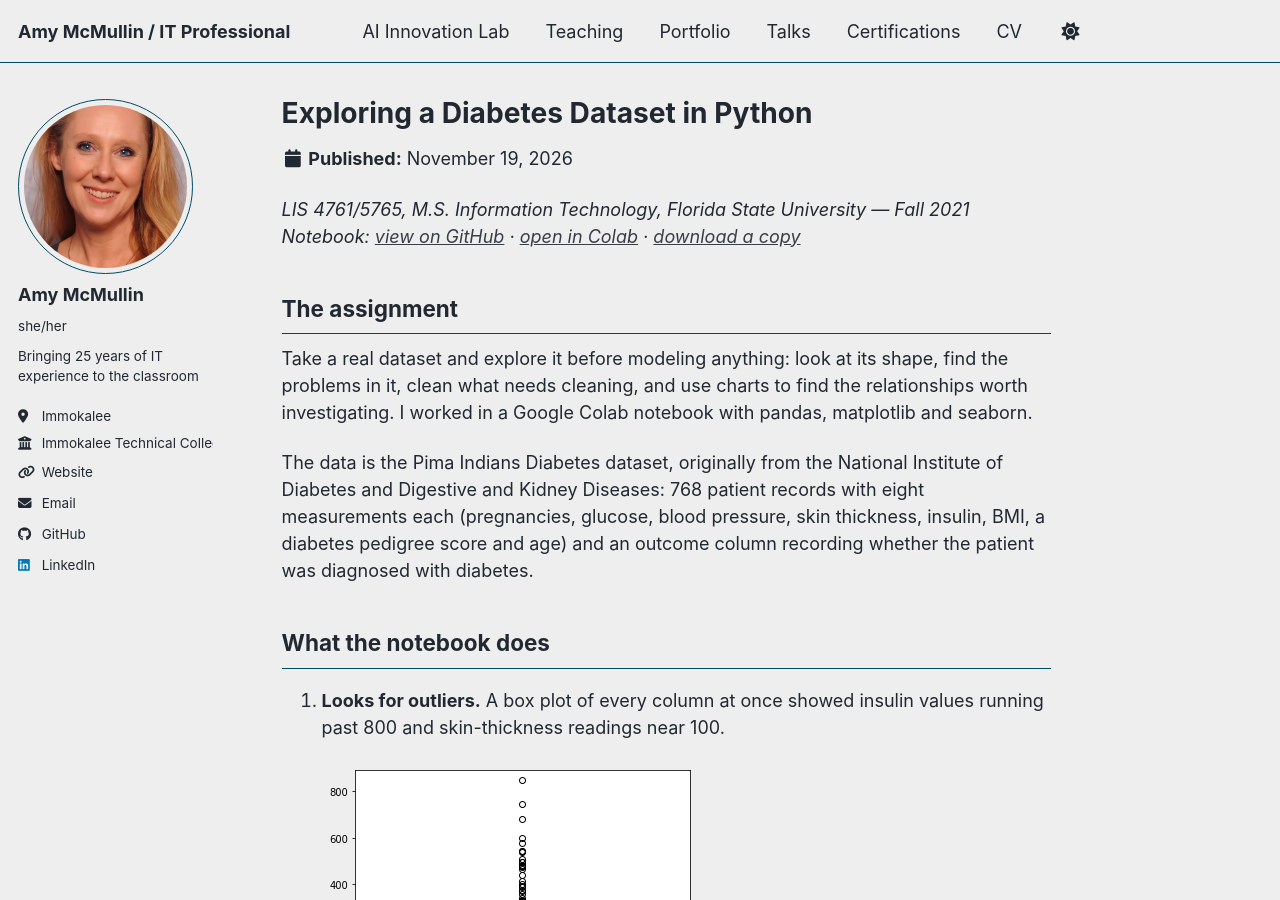
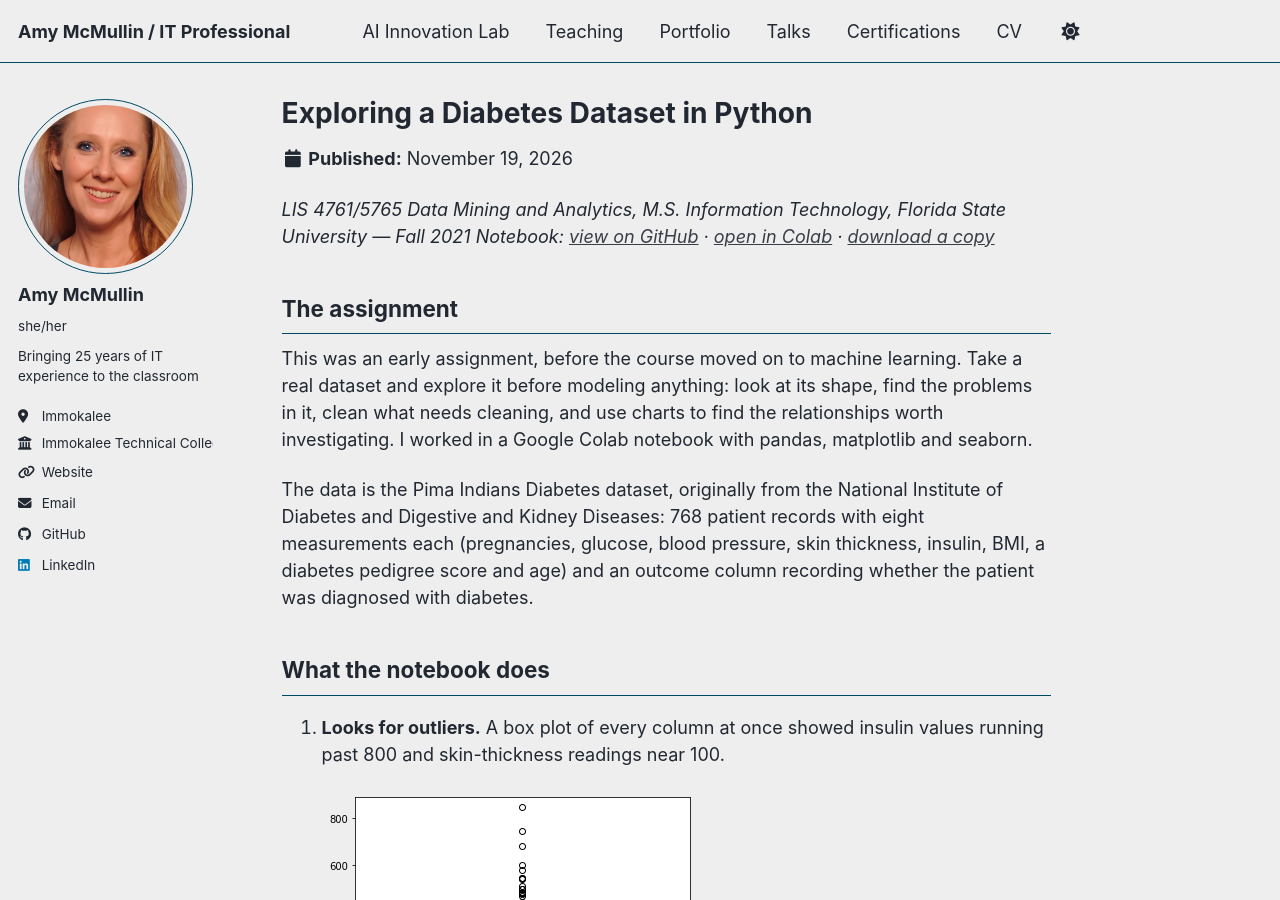
Before and after one commit to amymcmullin/amymcmullin.github.io, a Jekyll site: the page built from _portfolio/21-pima-diabetes-data-exploration.md, in a window 1280 px wide and 900 px high. Built offline with Jekyll 4.4.1, drawn with Linux system fonts in a browser that asks for light colours; a script bundle is joined from its source files by our own code; library files that are not in the unit come from our copies.

Commit message:
Data exploration entry: add course name and context
Co-Authored-By: Claude Opus 5.5 <noreply@anthropic.com>
Claude-Session: https://claude.ai/code/session_01PpyfkG2xvoipnb9KnF1HPV

```diff
--- a/_portfolio/21-pima-diabetes-data-exploration.md
+++ b/_portfolio/21-pima-diabetes-data-exploration.md
@@ -1,16 +1,16 @@
 ---
 permalink: /portfolio/pima-diabetes-data-exploration/
 title: "Exploring a Diabetes Dataset in Python"
-excerpt: "A graduate data-exploration notebook: cleaning, visualizing and correlating 768 patient records with pandas and seaborn in Google Colab. Glucose stood out; the cleaning I skipped is the more useful lesson.<br/><img src='/images/pima-correlation-heatmap.png'>"
+excerpt: "An early assignment from a graduate data mining course: cleaning, visualizing and correlating 768 patient records with pandas and seaborn in Google Colab. Glucose stood out; the cleaning I skipped is the more useful lesson.<br/><img src='/images/pima-correlation-heatmap.png'>"
 collection: portfolio
 ---
 
-*LIS 4761/5765, M.S. Information Technology, Florida State University — Fall 2021*
+*LIS 4761/5765 Data Mining and Analytics, M.S. Information Technology, Florida State University — Fall 2021*
 *Notebook: [view on GitHub](https://github.com/AJMFSU/AJMFSU/blob/main/LIS4761_5765_Data_Exploration_Amy_McMullin.ipynb) · [open in Colab](https://colab.research.google.com/github/AJMFSU/AJMFSU/blob/main/LIS4761_5765_Data_Exploration_Amy_McMullin.ipynb) · [download a copy](/files/LIS4761_5765_Data_Exploration_Amy_McMullin.ipynb)*
 
 ## The assignment
 
-Take a real dataset and explore it before modeling anything: look at its shape, find the problems in it, clean what needs cleaning, and use charts to find the relationships worth investigating. I worked in a Google Colab notebook with pandas, matplotlib and seaborn.
+This was an early assignment, before the course moved on to machine learning. Take a real dataset and explore it before modeling anything: look at its shape, find the problems in it, clean what needs cleaning, and use charts to find the relationships worth investigating. I worked in a Google Colab notebook with pandas, matplotlib and seaborn.
 
 The data is the Pima Indians Diabetes dataset, originally from the National Institute of Diabetes and Digestive and Kidney Diseases: 768 patient records with eight measurements each (pregnancies, glucose, blood pressure, skin thickness, insulin, BMI, a diabetes pedigree score and age) and an outcome column recording whether the patient was diagnosed with diabetes.
 
```
